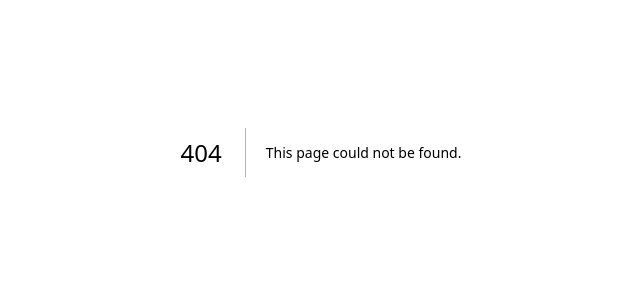
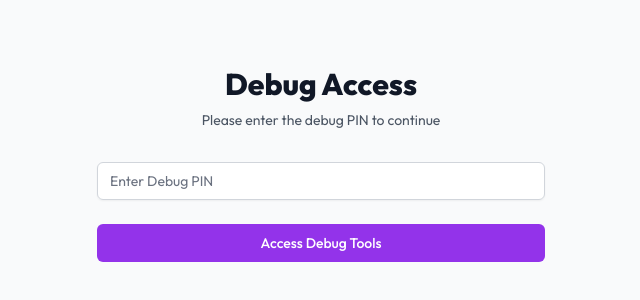
Before and after one commit to gscnutriteam/nutri-frontend, a Next.js app: page /debug/auth in a window 1280 px wide. Before the commit this address had no page. Shown: the part 248-548 px from the top of the page, without its empty margins (319-959 px from the left). Built offline with nearby package versions, Linux system fonts and the light colour scheme.

Commit message:
feat; add middleware for debug

```diff
--- a/package.json
+++ b/package.json
@@ -3,7 +3,7 @@
   "version": "0.1.0",
   "private": true,
   "scripts": {
-    "dev": "next dev --turbopack -p 3001",
+    "dev": "next dev --turbopack",
     "build": "next build",
     "start": "next start",
     "lint": "next lint"
--- /dev/null
+++ b/src/app/api/debug/auth/route.ts
@@ -0,0 +1,44 @@
+import { NextResponse } from 'next/server';
+
+export async function POST(request: Request) {
+  try {
+    const { pin } = await request.json();
+    const correctPin = process.env.DEBUG_PIN;
+    const isDebugEnabled = process.env.APP_DEBUG === 'true';
+
+    if (!isDebugEnabled) {
+      return NextResponse.json({ error: 'Debug mode is disabled' }, { status: 403 });
+    }
+
+    if (!correctPin) {
+      return NextResponse.json({ error: 'Debug PIN not configured' }, { status: 500 });
+    }
+
+    if (pin !== correctPin) {
+      return NextResponse.json({ error: 'Invalid PIN' }, { status: 401 });
+    }
+
+    // Create response with success status
+    const response = NextResponse.json(
+      { success: true },
+      { status: 200 }
+    );
+
+    // Set the debug session cookie in the response
+    response.cookies.set('debug_session', pin, {
+      httpOnly: true,
+      secure: process.env.NODE_ENV === 'production',
+      sameSite: 'strict',
+      path: '/',
+      maxAge: 7200 // 2 hours
+    });
+
+    return response;
+  } catch (error) {
+    console.error('Debug auth error:', error);
+    return NextResponse.json(
+      { error: 'Internal server error' },
+      { status: 500 }
+    );
+  }
+}
--- /dev/null
+++ b/src/app/debug/auth/page.tsx
@@ -0,0 +1,81 @@
+'use client';
+
+import { useState } from 'react';
+import { useRouter } from 'next/navigation';
+
+export default function DebugAuthPage() {
+  const [pin, setPin] = useState('');
+  const [error, setError] = useState('');
+  const router = useRouter();
+
+  const handleSubmit = async (e: React.FormEvent) => {
+    e.preventDefault();
+
+    try {
+      const response = await fetch('/api/debug/auth', {
+        method: 'POST',
+        headers: {
+          'Content-Type': 'application/json',
+        },
+        body: JSON.stringify({ pin }),
+      });
+
+      if (response.ok) {
+        router.push('/debug');
+      } else {
+        setError('Invalid PIN');
+      }
+    } catch (err) {
+      setError('An error occurred');
+    }
+  };
+
+  return (
+    <div className="min-h-screen bg-gray-50 flex items-center justify-center py-12 px-4 sm:px-6 lg:px-8">
+      <div className="max-w-md w-full space-y-8">
+        <div>
+          <h2 className="mt-6 text-center text-3xl font-extrabold text-gray-900">
+            Debug Access
+          </h2>
+          <p className="mt-2 text-center text-sm text-gray-600">
+            Please enter the debug PIN to continue
+          </p>
+        </div>
+        <form className="mt-8 space-y-6" onSubmit={handleSubmit}>
+          <div className="rounded-md shadow-sm -space-y-px">
+            <div>
+              <label htmlFor="pin" className="sr-only">
+                PIN
+              </label>
+              <input
+                id="pin"
+                name="pin"
+                type="password"
+                required
+                className="appearance-none rounded-none relative block w-full px-3 py-2 border border-gray-300 placeholder-gray-500 text-gray-900 rounded-t-md rounded-b-md focus:outline-none focus:ring-purple-500 focus:border-purple-500 focus:z-10 sm:text-sm"
+                placeholder="Enter Debug PIN"
+                value={pin}
+                onChange={(e) => setPin(e.target.value)}
+              />
+            </div>
+          </div>
+
+          {error && (
+            <div className="text-red-500 text-sm text-center">
+              {error}
+            </div>
+          )}
+
+          <div>
+            <button
+              type="submit"
+              className="group relative w-full flex justify-center py-2 px-4 border border-transparent text-sm font-medium rounded-md text-white bg-purple-600 hover:bg-purple-700 focus:outline-none focus:ring-2 focus:ring-offset-2 focus:ring-purple-500"
+            >
+              Access Debug Tools
+            </button>
+          </div>
+        </form>
+      </div>
+    </div>
+  );
+}
```
Also changed, not shown: src/middleware.ts (+23 -1 lines), 1 other file (tests, documents, lock files or other folders).
